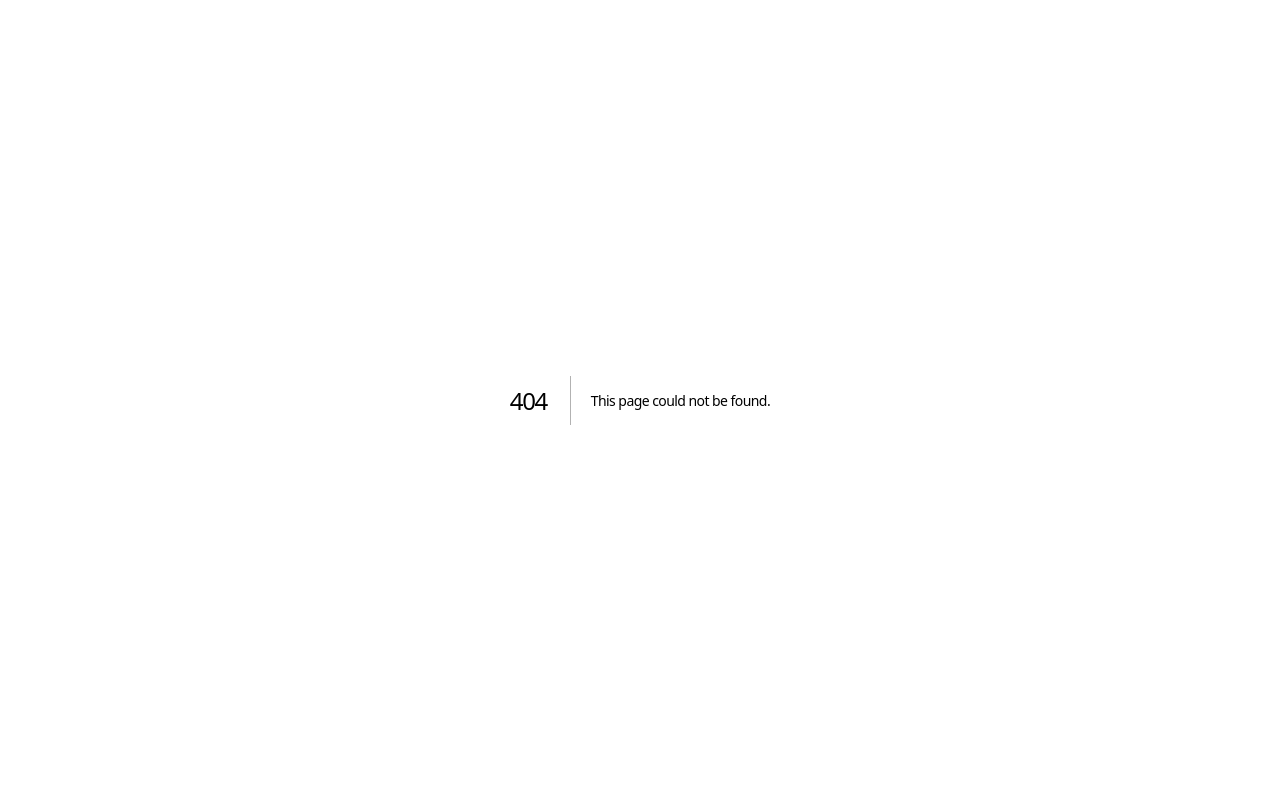
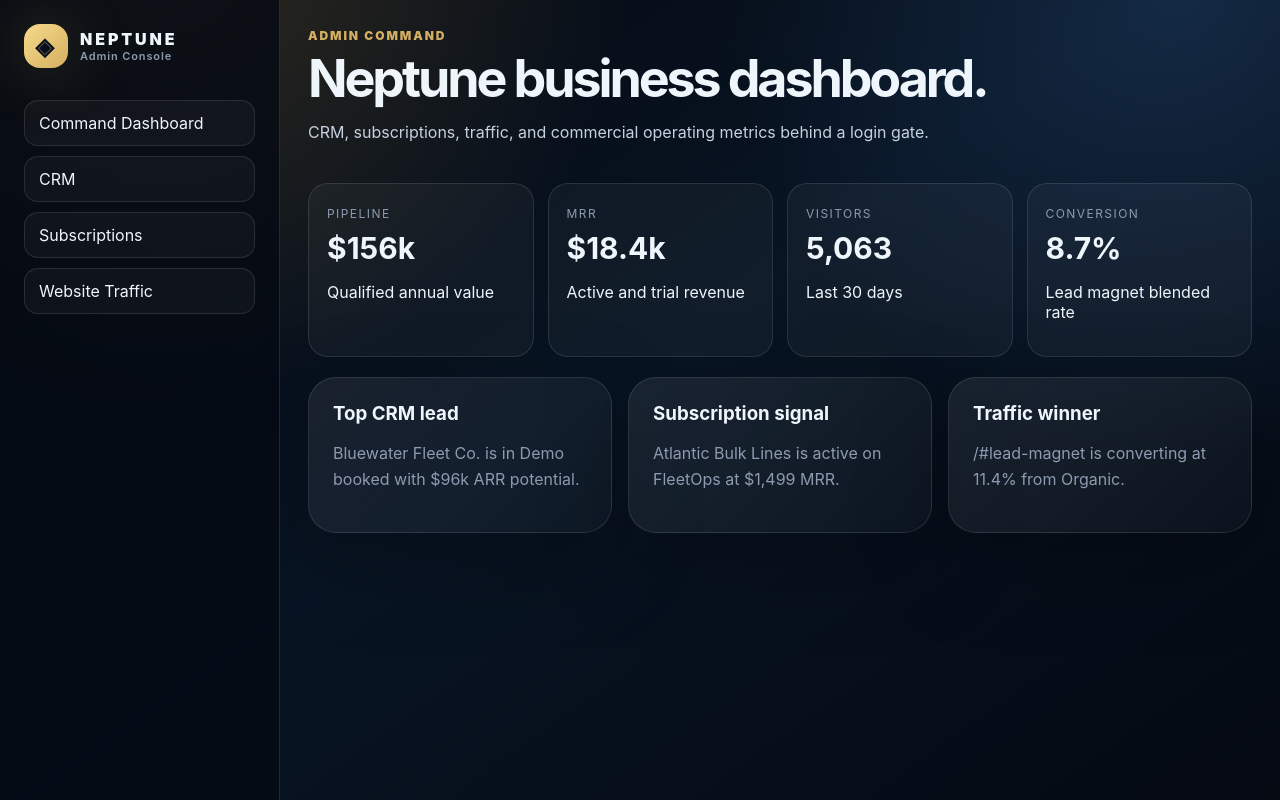
Before and after one commit to eagleconsulting954-a11y/Neptune-product, a Next.js app: page /admin in a window 1280 px wide. Before the commit this address had no page. Built offline with nearby package versions, Linux system fonts and the light colour scheme.

Commit message:
Add admin command dashboard

```diff
--- /dev/null
+++ b/app/admin/page.tsx
@@ -0,0 +1,17 @@
+import { crmLeads, subscriptions, traffic } from "@/src/lib/mock-data";
+
+export default function AdminHome() {
+  const kpis = [
+    ["Pipeline", "$156k", "Qualified annual value"],
+    ["MRR", "$18.4k", "Active and trial revenue"],
+    ["Visitors", "5,063", "Last 30 days"],
+    ["Conversion", "8.7%", "Lead magnet blended rate"]
+  ];
+  return (
+    <>
+      <div className="admin-top"><div><div className="eyebrow">Admin Command</div><h1 style={{fontSize:52}}>Neptune business dashboard.</h1><p className="lede" style={{fontSize:16}}>CRM, subscriptions, traffic, and commercial operating metrics behind a login gate.</p></div></div>
+      <div className="kpi-grid">{kpis.map(([label, value, note]) => <div className="kpi" key={label}><span>{label}</span><b>{value}</b><p>{note}</p></div>)}</div>
+      <div className="grid-3"><section className="card"><h3>Top CRM lead</h3><p>{crmLeads[2].company} is in {crmLeads[2].stage} with {crmLeads[2].value} potential.</p></section><section className="card"><h3>Subscription signal</h3><p>{subscriptions[0].customer} is active on {subscriptions[0].plan} at {subscriptions[0].mrr} MRR.</p></section><section className="card"><h3>Traffic winner</h3><p>{traffic[2].page} is converting at {traffic[2].conversion} from {traffic[2].source}.</p></section></div>
+    </>
+  );
+}
```
